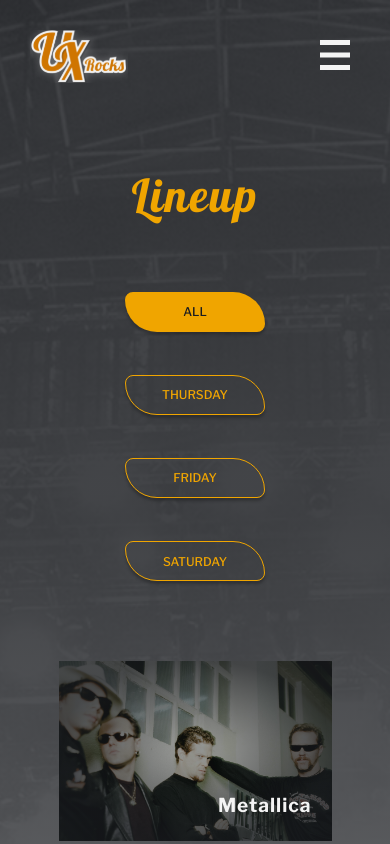
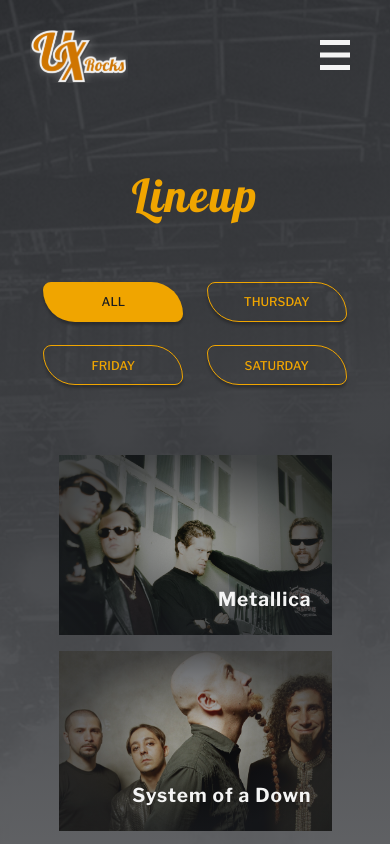
Before and after one commit to jensengbg-christian-mosciatti/ux-rocks, a Vue app: page /#/lineup in a window 390 px wide. Shown: the top 844 px of the page. Built offline with nearby package versions, Linux system fonts and the light colour scheme.

Commit message:
all phones responsivity fixed lineup

```diff
--- a/src/styles/_variables.scss
+++ b/src/styles/_variables.scss
@@ -12,7 +12,7 @@
 //*MARGINS
 $margin-v-h1: 1.86em;
 $margin-v-h2: 0.86em;
-$margin-v-mobile-button: 1.8em;
+$margin-v-mobile-button: 3vw;
 $margin-v-button: 2.86em;
 $margin-v-section: 3.3em;
 $margin-v-img: 1.86em;
--- a/src/views/Lineup.vue
+++ b/src/views/Lineup.vue
@@ -37,6 +37,7 @@
 <style lang="scss" scoped>
 .lineup-bg {
   min-height: 100vh;
+  min-width: 100vw;
   background-color: $black;
   background-image: $lineup-shadow, url('../assets/img/lineup-bg.jpg');
   background-repeat: no-repeat;
@@ -72,7 +73,7 @@
     display: flex;
     justify-content: center;
     flex-wrap: wrap;
-    width: 80vw;
+    width: 100vw;
     .btn-container {
       flex-wrap: wrap;
       max-width: 500px;
```
